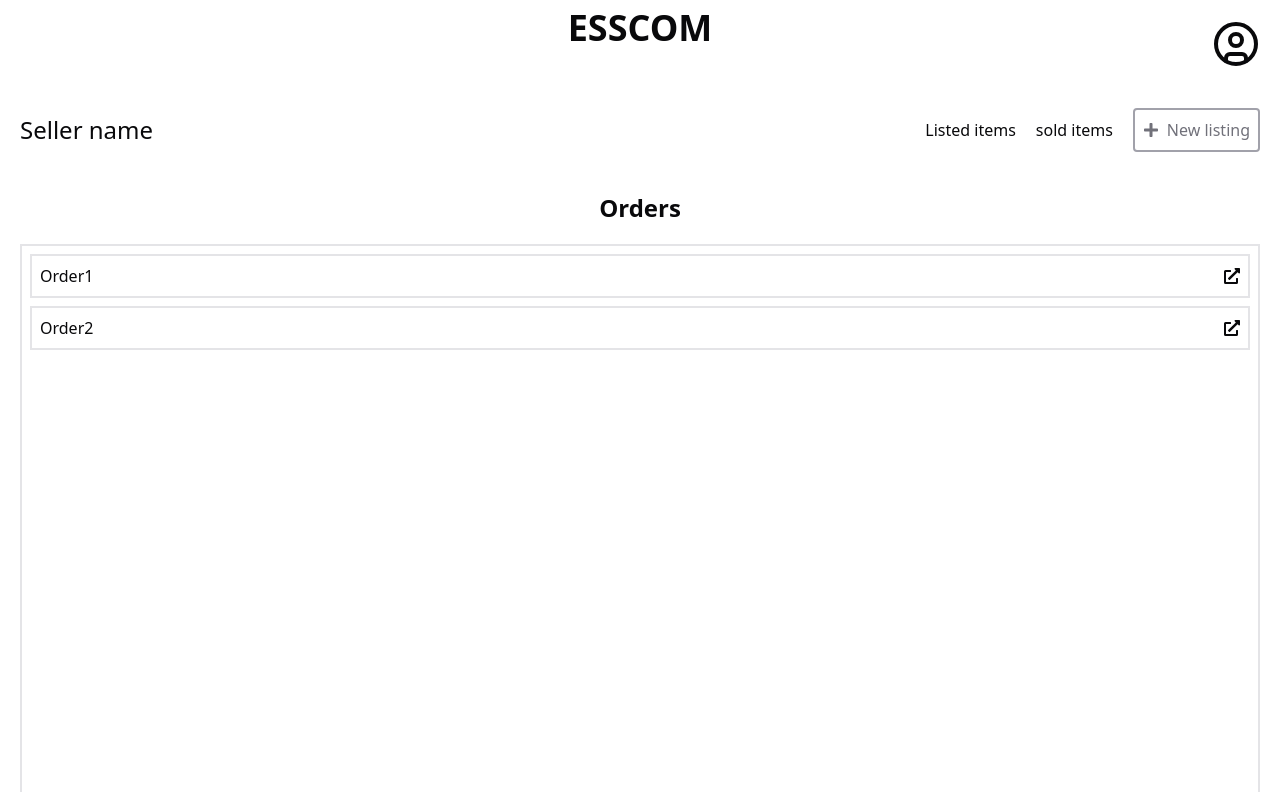
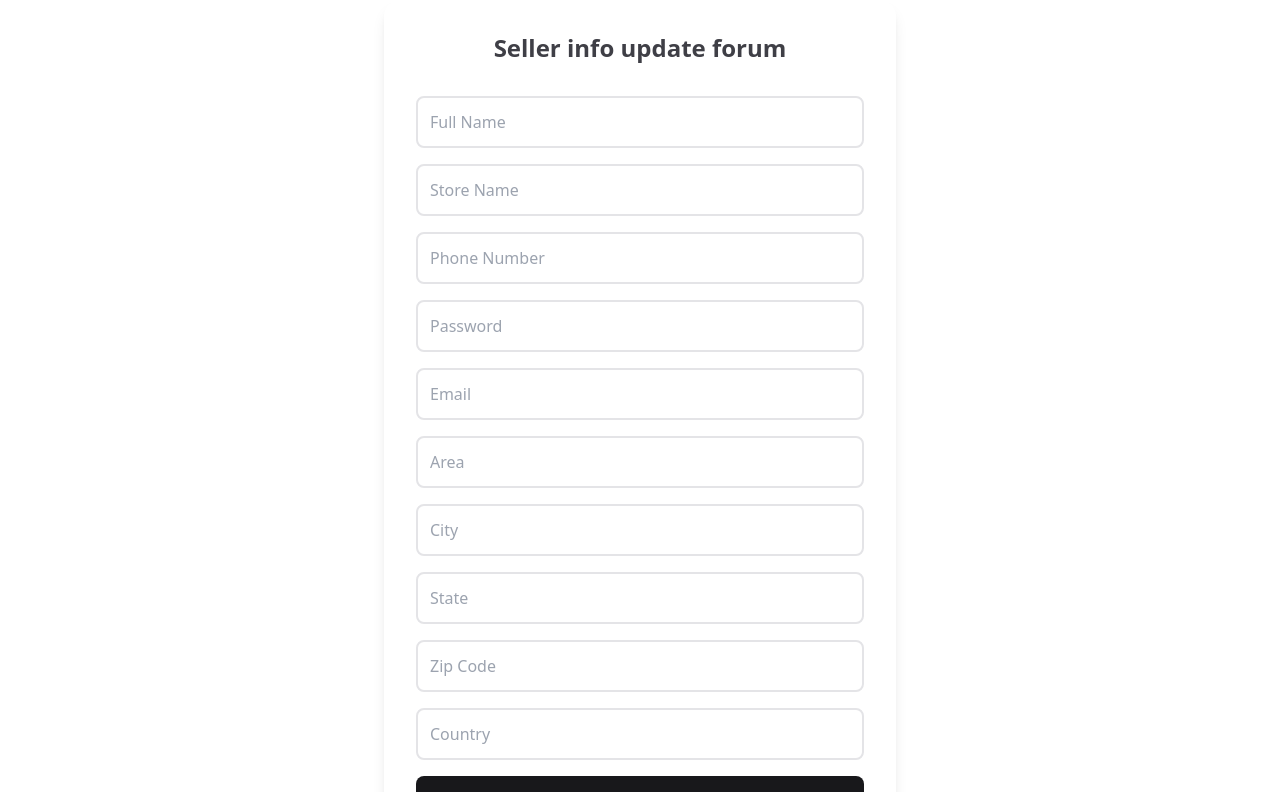
Before and after one commit to RohitDutta-web/E-commerceSite, a React (Vite) app in the folder client/: page /seller/updateInfo in a window 1280 px wide. Shown: the top 792 px of the page. Built offline with nearby package versions, Linux system fonts and the light colour scheme.

Commit message:
Seller update forum

```diff
--- a/client/src/App.jsx
+++ b/client/src/App.jsx
@@ -15,6 +15,7 @@ import RestirctedAnnouncepage from './components/pages/restirctedAnnouncepage';
 import SellerEntry from './components/pages/sellerEntry';
 import SellerPage from './components/pages/sellerPage';
 import OrderPage from './components/pages/orderPage';
+import SellerUpdateForum from './components/pages/sellerUpdateForum';
 
 
 
@@ -40,6 +41,7 @@ function App() {
         <Route path='/businessEntry' element={<SellerEntry />} />
         <Route path='/seller/:id' element={<SellerPage />} />
         <Route path='/order/:id' element={<OrderPage />} />
+        <Route path='/seller/updateInfo' element={<SellerUpdateForum />} />
         </Routes>
 
       </BrowserRouter>
--- a/client/src/components/pages/sellerPage.jsx
+++ b/client/src/components/pages/sellerPage.jsx
@@ -14,9 +14,12 @@ import { toast } from "sonner";
 import { useDispatch } from "react-redux";
 import { setSeller, setSellerLoggedIn } from "../../../features/auth/seller.slice";
 import { useNavigate } from "react-router-dom";
+import { useSelector } from "react-redux";
 
 
 export default function SellerPage() {
+
+  const { seller } = useSelector((store) => store.seller);
   const dispatch = useDispatch();
   const navigate = useNavigate();
   const [listingForm, setListingForm] = useState(false);
@@ -92,7 +95,7 @@ export default function SellerPage() {
     <>
       <p className="w-full max-w-screen text-center font-bold text-4xl mt-2 mb-10">ESSCOM</p>
       <div className="w-full max-w-screen flex justify-between p-5 items-center" >
-        <p className="text-2xl">Seller name</p>
+        <p className="text-2xl">{seller?.name }</p>
         <div className="flex gap-5 items-center">
           <p className=" hover:text-blue-400 cursor-pointer">Listed items</p>
           <p className=" hover:text-blue-400 cursor-pointer">sold items</p>
@@ -129,7 +132,7 @@ export default function SellerPage() {
           <PopoverTrigger><LuCircleUser className="text-5xl" /></PopoverTrigger>
           <PopoverContent className="shadow-xl border-zinc-400" >
             <div className="w-full flex justify-around">
-              <button className="bg-zinc-900 text-white p-3 rounded font-bold ">Update info</button>
+              <button className="bg-zinc-900 text-white p-3 rounded font-bold " onClick={() => navigate("/seller/updateInfo")}>Update info</button>
               <button className="bg-zinc-900 text-white p-3 rounded font-bold " onClick={handleLogOut}>Log out</button>
             </div>
           </PopoverContent>
--- /dev/null
+++ b/client/src/components/pages/sellerUpdateForum.jsx
@@ -0,0 +1,29 @@
+
+
+export default function SellerUpdateForum() {
+  return (
+    <>
+
+
+      <div className="w-full max-w-screen flex justify-center">
+      <form action="" className="w-full max-w-lg bg-white shadow-lg rounded-2xl p-8 flex flex-col items-center space-y-4">
+  <h2 className="text-2xl font-semibold text-zinc-700 mb-4">Seller info update forum</h2>
+
+  <input type="text" name="name" id="name" placeholder="Full Name" className="w-full border-2 p-3 rounded-lg outline-none text-zinc-700 focus:border-zinc-900 transition-all" />
+  <input type="text" name="storeName" id="storeName" placeholder="Store Name" className="w-full border-2 p-3 rounded-lg outline-none text-zinc-700 focus:border-zinc-900 transition-all" />
+  <input type="text" name="phoneNumber" id="phoneNumber" placeholder="Phone Number" className="w-full border-2 p-3 rounded-lg outline-none text-zinc-700 focus:border-zinc-900 transition-all" />
+  <input type="password" name="password" id="password" placeholder="Password" className="w-full border-2 p-3 rounded-lg outline-none text-zinc-700 focus:border-zinc-900 transition-all" />
+  <input type="email" name="email" id="email" placeholder="Email" className="w-full border-2 p-3 rounded-lg outline-none text-zinc-700 focus:border-zinc-900 transition-all" />
+  <input type="text" name="area" id="area" placeholder="Area" className="w-full border-2 p-3 rounded-lg outline-none text-zinc-700 focus:border-zinc-900 transition-all" />
+  <input type="text" name="city" id="city" placeholder="City" className="w-full border-2 p-3 rounded-lg outline-none text-zinc-700 focus:border-zinc-900 transition-all" />
+  <input type="text" name="state" id="state" placeholder="State" className="w-full border-2 p-3 rounded-lg outline-none text-zinc-700 focus:border-zinc-900 transition-all" />
+  <input type="number" name="zipcode" id="zipcode" placeholder="Zip Code" className="w-full border-2 p-3 rounded-lg outline-none text-zinc-700 focus:border-zinc-900 transition-all" />
+  <input type="text" name="country" id="country" placeholder="Country" className="w-full border-2 p-3 rounded-lg outline-none text-zinc-700 focus:border-zinc-900 transition-all" />
+
+  <input type="submit" value="Update" className="w-full bg-zinc-900 text-white py-3 rounded-lg font-semibold hover:bg-white hover:text-zinc-900 hover:border-2 hover:border-zinc-400 transition-all cursor-pointer" />
+</form>
+      </div>
+
+    </>
+  )
+}
```
